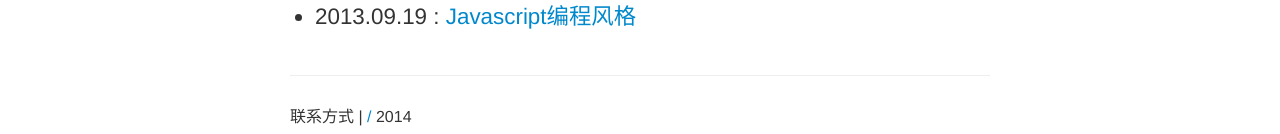
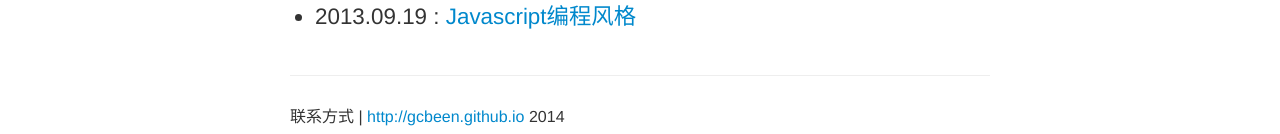
Before and after one commit to gcbeen/blog, a Jekyll site: the page built from index.html, in a window 1280 px wide. Shown: the part 1121-1255 px from the top of the page. Built offline with Jekyll 4.4.1, drawn with Linux system fonts in a browser that asks for light colours; Markdown is read by kramdown in place of the engine named in the settings; comment, search, counter and statistics services are not loaded.

Commit message:
modify remote url

```diff
--- a/_config.yml
+++ b/_config.yml
@@ -27,8 +27,8 @@ author :
 # Else if you are pushing to username.github.io, replace with your username.
 # Finally if you are pushing to a GitHub project page, include the project name at the end.
 #
-#production_url : http://gcbeen.github.io
-production_url : /
+production_url : http://gcbeen.github.io
+#production_url : /
 
 baseurl : /
 # All Jekyll-Bootstrap specific configurations are namespaced into this hash
```
